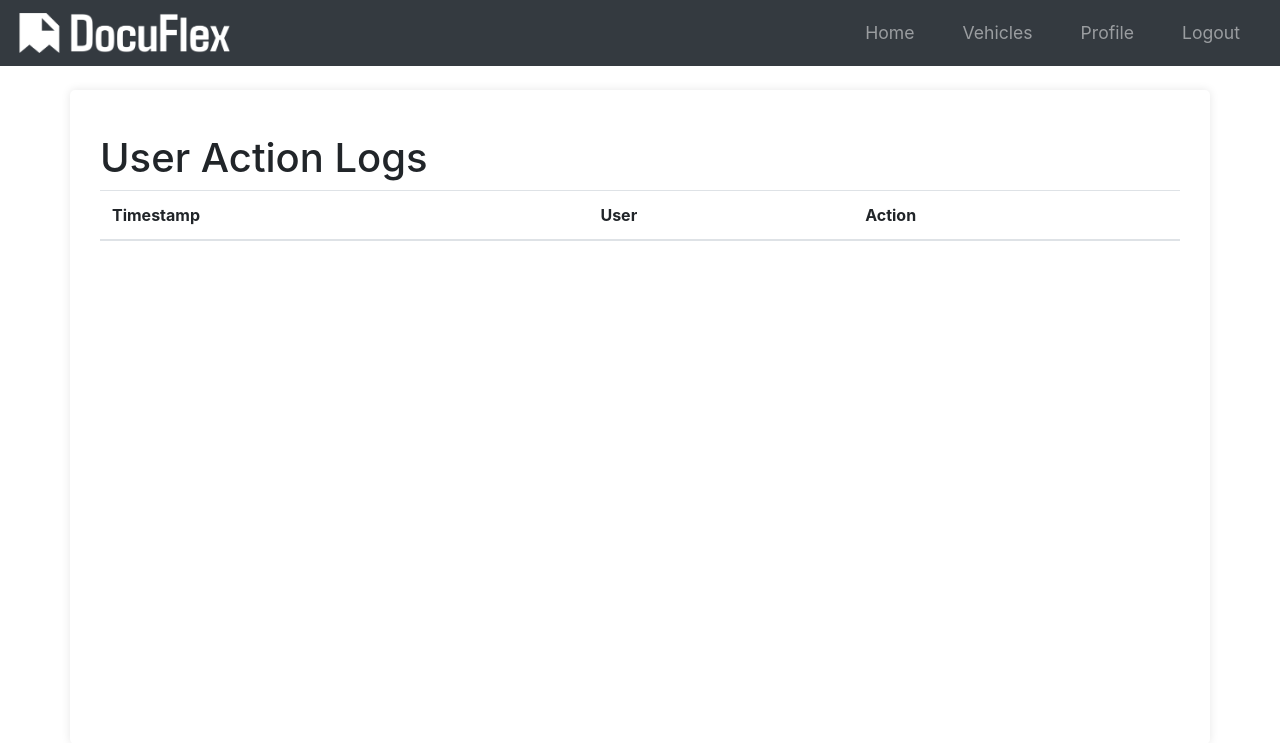
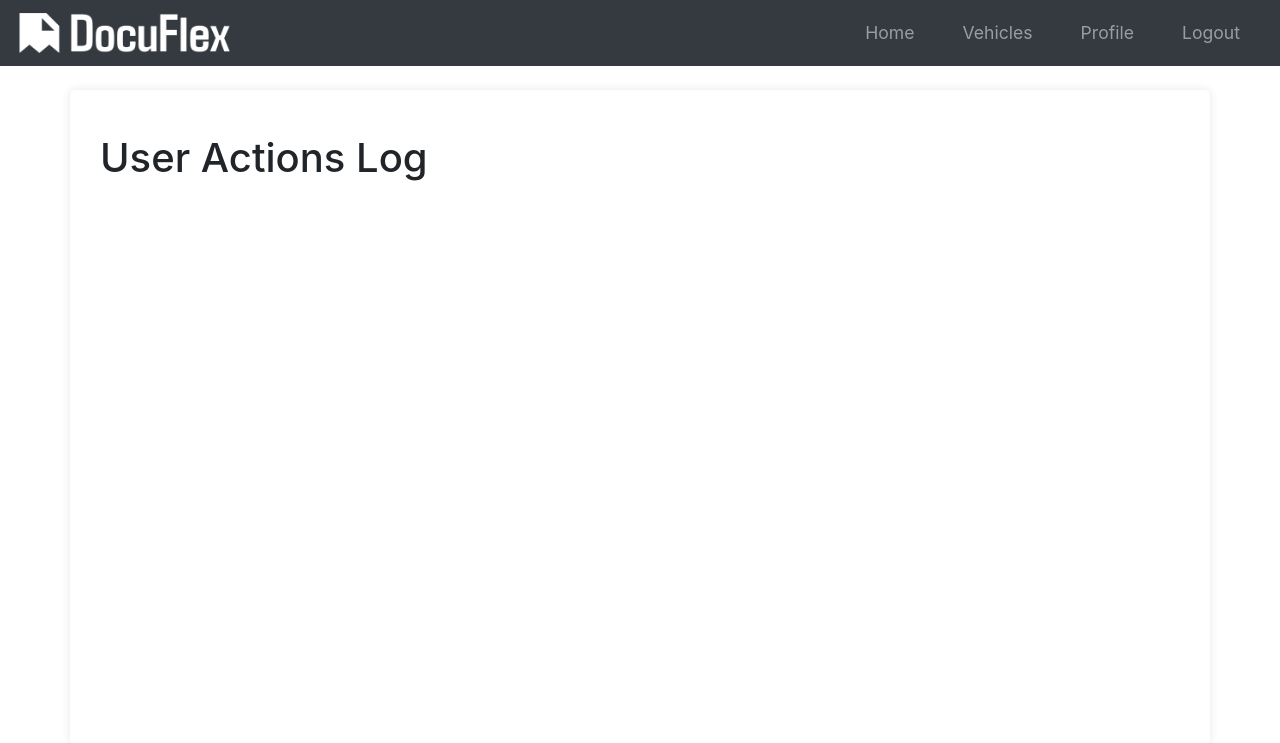
Before and after one commit to Manjunathhs-0003/DocuFlex, a Flask app: page /logs in a window 1280 px wide. Shown: the top 743 px of the page. Run offline with Flask 3, Linux system fonts and the light colour scheme; the visitor is signed in with stand-in values (Sample User, id 1); data that the repository does not hold is empty; some libraries are stand-ins or nearby versions.

Commit message:
update on document editing

```diff
--- a/app/models.py
+++ b/app/models.py
@@ -14,6 +14,7 @@ class User(db.Model, UserMixin):
     vehicles = db.relationship("Vehicle", backref="owner", lazy=True)
     compliance_alerts = db.relationship('ComplianceAlert', backref='user', lazy=True)
     feedbacks = db.relationship('Feedback', backref='user', lazy=True)
+    logs = db.relationship('Log', backref='user', lazy=True)
 
 
 class Vehicle(db.Model):
@@ -53,9 +54,9 @@ class Document(db.Model):
 
 class Log(db.Model):
     id = db.Column(db.Integer, primary_key=True)
-    user_id = db.Column(db.Integer, db.ForeignKey("user.id"), nullable=True)
+    user_id = db.Column(db.Integer, db.ForeignKey('user.id'), nullable=True)
     action = db.Column(db.String(255), nullable=False)
-    timestamp = db.Column(db.DateTime, default=datetime.utcnow, nullable=False)
+    timestamp = db.Column(db.DateTime, nullable=False, default=datetime.utcnow)
 
     def __repr__(self):
         return f"<Log {self.action}>"
--- a/app/routes.py
+++ b/app/routes.py
@@ -251,31 +251,6 @@ def logout():
     return redirect(url_for("main.index"))
 
 
-@main.route("/vehicle/new", methods=["GET", "POST"])
-@login_required
-@log_action_decorator("User creating a new vehicle")
-def new_vehicle():
-    form = VehicleForm()
-    if form.validate_on_submit():
-        vehicle = Vehicle(
-            name=form.name.data,
-            vehicle_number=form.vehicle_number.data,
-            owner=current_user,
-        )
-        try:
-            db.session.add(vehicle)
-            db.session.commit()
-            flash("Your vehicle has been created!", "success")
-            log_action(f"User {current_user.username} created vehicle {vehicle.name}")
-            return redirect(url_for("main.list_vehicles"))
-        except IntegrityError:
-            db.session.rollback()
-            flash(
-                "Vehicle number already exists. Please use a different vehicle number.",
-                "danger",
-            )
-
-    return render_template("create_vehicle.html", form=form)
 
 
 @main.route("/vehicle/<int:vehicle_id>")
@@ -404,16 +379,40 @@ def edit_vehicle(vehicle_id):
     if vehicle.owner != current_user:
         abort(403)
 
-    form = VehicleForm(obj=vehicle, vehicle_id=vehicle_id)
+    form = VehicleForm(obj=vehicle)
     if form.validate_on_submit():
         vehicle.name = form.name.data
         vehicle.vehicle_number = form.vehicle_number.data
         db.session.commit()
         flash("Your vehicle has been updated!", "success")
-        log_action(f"User {current_user.username} edited vehicle {vehicle.name}")
+        log_action(current_user, f"User {current_user.username} edited vehicle {vehicle.name}")
         return redirect(url_for("main.list_vehicles"))
 
     return render_template("edit_vehicle.html", form=form)
+
+# Ensure other routes also call log_action correctly
+@main.route("/vehicle/new", methods=["GET", "POST"])
+@login_required
+def new_vehicle():
+    form = VehicleForm()
+    if form.validate_on_submit():
+        vehicle = Vehicle(
+            name=form.name.data,
+            vehicle_number=form.vehicle_number.data,
+            owner=current_user,
+        )
+        try:
+            db.session.add(vehicle)
+            db.session.commit()
+            flash("Your vehicle has been created!", "success")
+            log_action(current_user, f"User {current_user.username} created vehicle {vehicle.name}")
+            return redirect(url_for("main.list_vehicles"))
+        except IntegrityError:
+            db.session.rollback()
+            flash("Vehicle number already exists. Please use a different vehicle number.", "danger")
+            log_action(current_user, f"User {current_user.username} failed to create vehicle {vehicle.name} due to duplicate vehicle number")
+
+    return render_template("create_vehicle.html", form=form)
 
 
 @main.route("/vehicle/<int:vehicle_id>/delete", methods=["POST"])
@@ -451,13 +450,17 @@ def delete_vehicle(vehicle_id):
 def edit_document(vehicle_id, document_id):
     vehicle = Vehicle.query.get_or_404(vehicle_id)
     document = Document.query.get_or_404(document_id)
+
     if vehicle.owner != current_user or document.vehicle_id != vehicle.id:
         abort(403)
 
     form = DocumentForm(obj=document)
-    form.update_fields(document.document_type)  # Update fields for the specific document type
+    form.update_fields(document.document_type)
 
     if form.validate_on_submit():
+        # Debug print to check form data
+        print("Form data:", form.data)
+
         if document.document_type == "Insurance":
             document.serial_number = form.insurance_policy_number.data
             document.start_date = form.policy_start_date.data
@@ -496,12 +499,21 @@ def edit_document(vehicle_id, document_id):
             document.start_date = form.start_date.data
             document.end_date = form.end_date.data
 
-        db.session.commit()
-        flash("Your document has been updated!", "success")
-        return redirect(url_for("main.view_vehicle", vehicle_id=vehicle.id))
+        print("Document updated:", document)
 
-    elif request.method == "GET":
-         # Pre-fill the form with document data based on the document type
+        try:
+            db.session.commit()
+            print("Changes committed to the database.")
+            flash("Your document has been updated!", "success")
+            log_action(current_user, f"User {current_user.username} edited document {document.document_type}")
+            return redirect(url_for("main.view_vehicle", vehicle_id=vehicle.id))
+        except Exception as e:
+            print("Error committing to the database:", e)
+            db.session.rollback()
+            flash("An error occurred while saving your changes. Please try again.", "danger")
+
+    # Pre-fill form fields upon GET request
+    if request.method == "GET":
         if document.document_type == "Insurance":
             form.insurance_policy_number.data = document.serial_number
             form.policy_start_date.data = document.start_date
@@ -527,7 +539,7 @@ def edit_document(vehicle_id, document_id):
             form.fitness_issuing_authority.data = additional_info.get("issuing_authority", "")
         elif document.document_type == "Road Tax":
             form.road_tax_receipt_number.data = document.serial_number
-            form.road_tax_payment_date.data = document.start_date  # Assuming start_date and end_date are the same for Road Tax
+            form.road_tax_payment_date.data = document.start_date
             additional_info = json.loads(document.additional_info)
             form.road_tax_amount.data = additional_info.get("amount_paid", "")
         else:
@@ -961,10 +973,11 @@ def feedback_form():
             db.session.add(feedback)
             db.session.commit()
             flash("Thank you for your feedback!", "success")
+            log_action(current_user, f"User {current_user.username} submitted feedback")
         except Exception as e:
             db.session.rollback()
             flash("An error occurred while saving your feedback. Please try again.", "danger")
-            print(f"Error saving feedback: {e}")
+            log_action(current_user, f"User {current_user.username} failed to submit feedback: {e}")
         return redirect(url_for('main.profile'))
     return render_template('feedback_form.html', form=form)
 
--- a/app/templates/view_logs.html
+++ b/app/templates/view_logs.html
@@ -1,27 +1,18 @@
 {% extends "base.html" %}
 
-{% block title %}View Logs{% endblock %}
+{% block title %}View Logs - Fleet Management{% endblock %}
 
 {% block content %}
 <div class="container">
-    <h1 class="mt-4">User Action Logs</h1>
-    <table class="table table-striped">
-        <thead>
-            <tr>
-                <th scope="col">Timestamp</th>
-                <th scope="col">User</th>
-                <th scope="col">Action</th>
-            </tr>
-        </thead>
-        <tbody>
-            {% for log in logs %}
-            <tr>
-                <td>{{ log.timestamp }}</td>
-                <td>{{ log.user.username if log.user else "Anonymous" }}</td>
-                <td>{{ log.action }}</td>
-            </tr>
-            {% endfor %}
-        </tbody>
-    </table>
+    <h1 class="mt-4">User Actions Log</h1>
+    <div class="list-group">
+        {% for log in logs %}
+        <div class="list-group-item">
+            <h5>User: {{ log.user.username if log.user else "Anonymous" }}</h5>
+            <p>Action: {{ log.action }}</p>
+            <small class="text-muted">Timestamp: {{ log.timestamp.strftime('%Y-%m-%d %H:%M:%S') }}</small>
+        </div>
+        {% endfor %}
+    </div>
 </div>
 {% endblock %}
```
Also changed, not shown: app/templates/edit_document.html (+11 -6 lines), app/utils.py (+6 -8 lines), instance/site.db.
